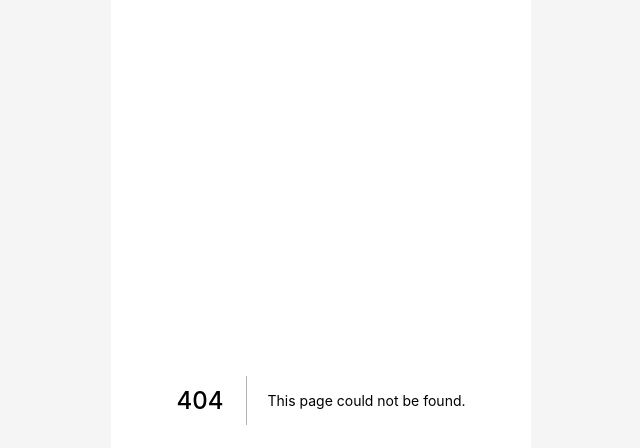
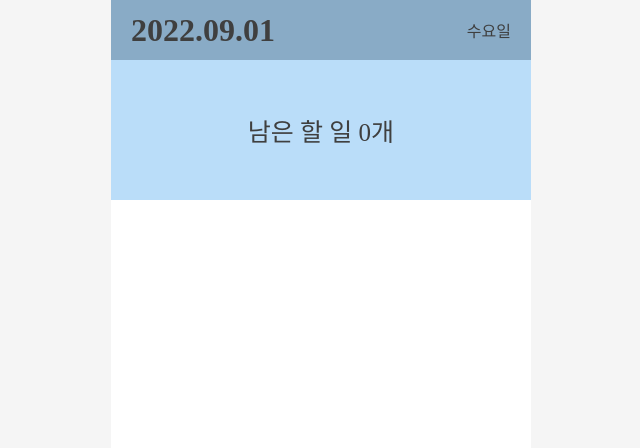
Before and after one commit to ShinjungOh/2022-todolist-challenge, a Next.js app in the folder 2022-08-28/: page /todolist in a window 1280 px wide. Before the commit this address had no page. Shown: the top 448 px of the page, without its empty margins (319-959 px from the left). Built offline with nearby package versions, Linux system fonts and the light colour scheme.

Commit message:
[ADD] 3rd: TodoHeader UI 구현

```diff
--- /dev/null
+++ b/2022-08-28/pages/todolist.tsx
@@ -0,0 +1,9 @@
+import React from 'react';
+
+import { Header } from '@components/todo';
+
+const Todolist = () => (
+  <Header />
+);
+
+export default Todolist;
--- /dev/null
+++ b/2022-08-28/ui/components/todo/Header.tsx
@@ -0,0 +1,55 @@
+import React from 'react';
+import styled from 'styled-components';
+
+const Header = () => (
+  <Container>
+    <DayContainer>
+      <Title>2022.09.01</Title>
+      <DayName>수요일</DayName>
+    </DayContainer>
+    <UnDoneTaskLength>남은 할 일 0개</UnDoneTaskLength>
+  </Container>
+);
+
+export default Header;
+
+const Container = styled.div`
+  width: 100%;
+  height: 25%;
+  background-color: #baddf9;
+  display: flex;
+  flex-direction: column;
+`;
+
+const DayContainer = styled.div`
+  height: 30%;
+  background-color: #89abc6;
+  display: flex;
+  flex-direction: row;
+  justify-content: space-between;
+  align-items: center;
+`;
+
+const Title = styled.h1`
+  margin: 0 20px 0 20px;
+  color: #3f3f3f;
+`;
+
+const DayName = styled.text`
+  margin: 0 20px 0 20px;
+  color: #3f3f3f;
+`;
+
+const UnDoneTaskLength = styled.div`
+  color: #3f3f3f;
+  font-size: 25px;
+  display: flex;
+  justify-content: center;
+  align-items: center;
+  flex-direction: column;
+  position: relative;
+  top: 26%;
+}
+
+
+`;
--- /dev/null
+++ b/2022-08-28/ui/components/todo/index.ts
@@ -0,0 +1 @@
+export { default as Header } from '@components/todo/Header';
```
